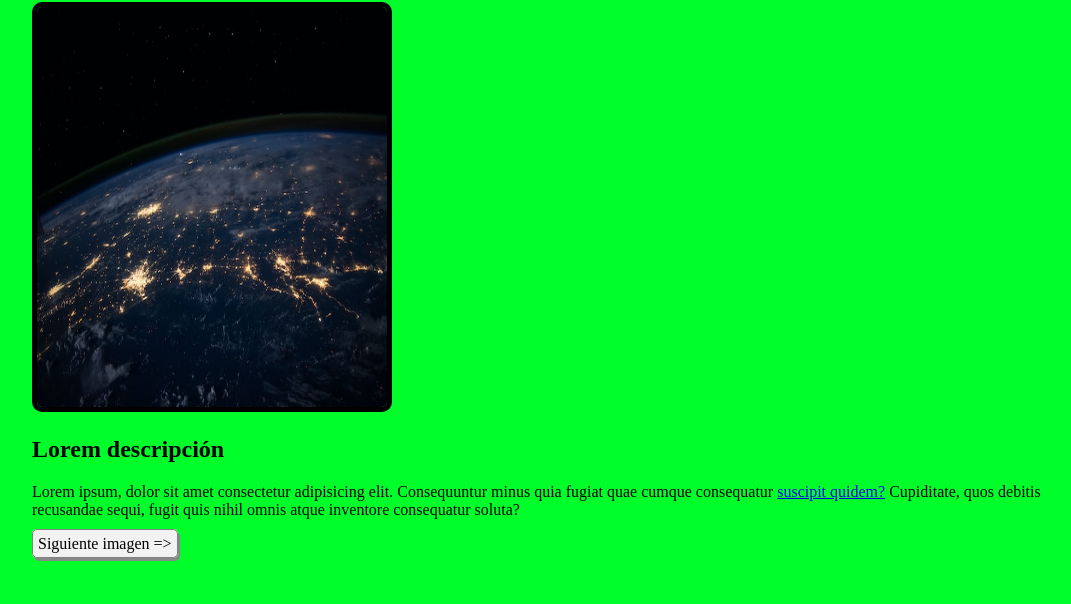
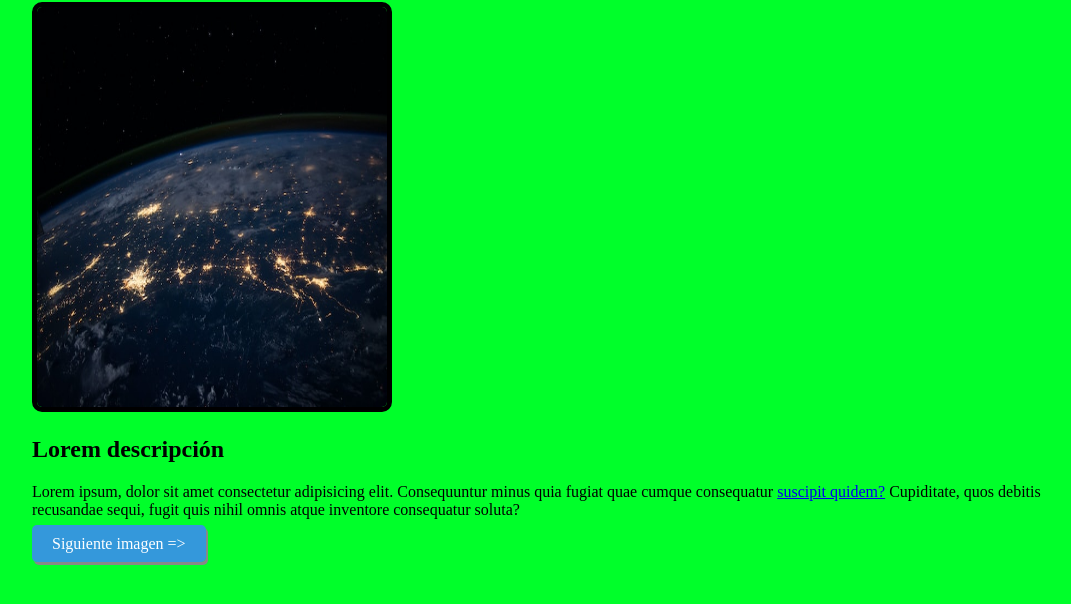
Before and after one commit to fproletti/tallergrupal6, a plain HTML site: page index.html in a window 1280 px wide. Shown: the part 78-682 px from the top of the page, without its empty margins (96-1167 px from the left). Drawn offline with Linux system fonts and the light colour scheme.

Commit message:
Cambio en el estilo del boton

```diff
--- a/styles.css
+++ b/styles.css
@@ -20,3 +20,14 @@ body {
     border-radius: 5px;
     box-shadow: 2px 3px #888888;
 }
+
+.link-button {
+        background: #3498db;
+        border: none;
+        border-radius: 5px;
+        color: white;
+        padding: 10px 20px;
+        font-size: 16px;
+        cursor: pointer;
+        transition: background-color 0.3s ease;
+}
```
